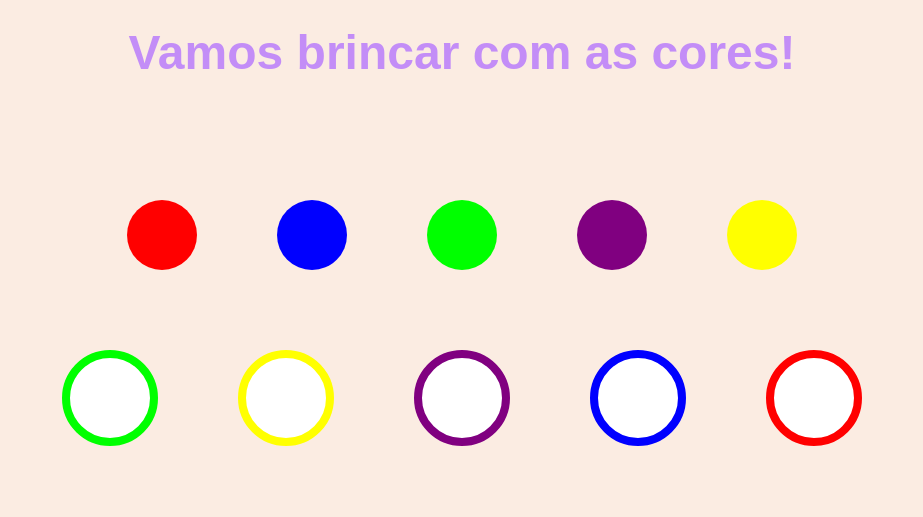
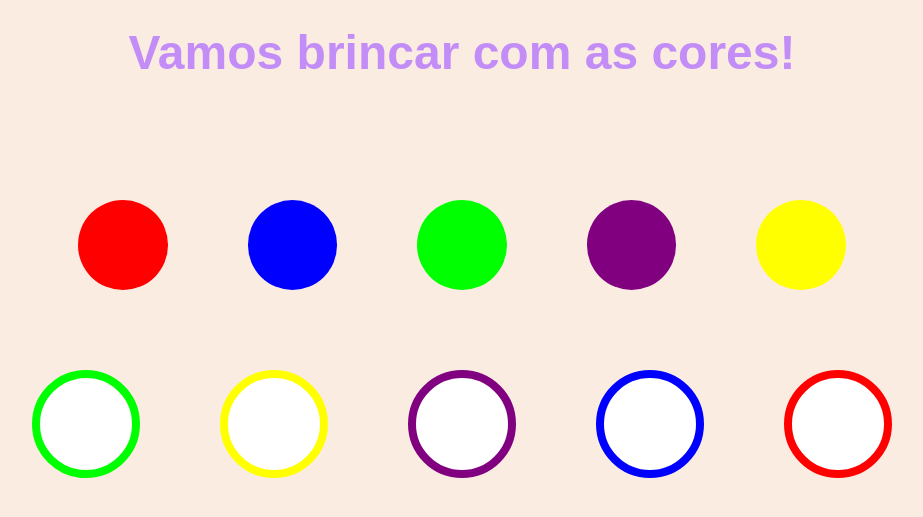
Before and after one commit to caiomatenorio/programando-o-futuro-final, a Flask app: template app/templates/colorGame.html in a window 1280 px wide. Shown: the part 143-660 px from the top of the page, without its empty margins (178-1101 px from the left). Run offline with Flask 3, Linux system fonts and the light colour scheme; the template is opened without the code that fills it, so the values that code supplies are empty.

```diff
--- a/app/static/css/colorGame.css
+++ b/app/static/css/colorGame.css
@@ -50,8 +50,8 @@ header a {
 }
 
 .circle {
-  width: 70px;
-  height: 70px;
+  width: 7vw;
+  height: 7vw;
   border-radius: 50%;
   cursor: grab;
 }
@@ -73,8 +73,8 @@ header a {
 }
 
 .target {
-  width: 80px;
-  height: 80px;
+  width: 7.2vw;
+  height: 7.2vw;
   border-radius: 50%;
   background-color: white;
   border: 8px solid;
@@ -100,8 +100,8 @@ header a {
 }
 
 .placed {
-  width: 90px;
-  height: 90px;
+  width: 7.2vw;
+  height: 7.2vw;
   cursor: default;
   border-radius: 50%;
 }
--- a/app/templates/memoryGame.html
+++ b/app/templates/memoryGame.html
@@ -12,7 +12,7 @@
       <h1>Jogo das Emoções</h1>
       <a href="/inicio">Voltar</a>
     </header>
-    <h1 id="description">Encontre as emoções iguais!</h1>
+    <h1 id="description">Encontre as emoções iguais</h1>
     <div class="game-board" id="gameBoard"></div>
     <div id="shadowWinGame">
       <div class="win-game">
--- a/app/templates/whoAmI.html
+++ b/app/templates/whoAmI.html
@@ -1,6 +1,5 @@
 <!DOCTYPE html>
 <html lang="pt-br">
-
   <head>
     <meta charset="UTF-8" />
     <meta name="viewport" content="width=device-width, initial-scale=1.0" />
@@ -13,7 +12,7 @@
       <h1>Quem sou eu?</h1>
       <a href="/inicio">Voltar</a>
     </header>
-  <h1 id="description">Encontre a quem pertence a sombra!</h1>
+    <h1 id="description">Encontre a quem pertence a sombra</h1>
     <div id="game-board">
       <div id="imgShadow"></div>
       <div id="imgOptionsContainer">
@@ -40,5 +39,4 @@
     </div>
     <script src="{{ url_for('static', filename='js/whoAmI.js') }}"></script>
   </body>
-
 </html>
```
Also changed, not shown: app/static/css/home.css (+8 -3 lines), app/static/js/home.js (+4 -4 lines), app/templates/home.html (+4 -4 lines), app/static/images/home/VamosContar.png (deleted), app/static/images/home/jogo-das-cores.png (added), app/static/images/home/jogoDasCores.png (deleted), app/static/images/home/memoria-das-emocoes.png (added), app/static/images/home/memoriaDasEmocoes.png (deleted), app/static/images/home/quem-sou-eu.png (added), app/static/images/home/quemSouEu.png (deleted), app/static/images/home/vamos-contar.png (added). Lines whose indentation alone changed are shown as unchanged.
